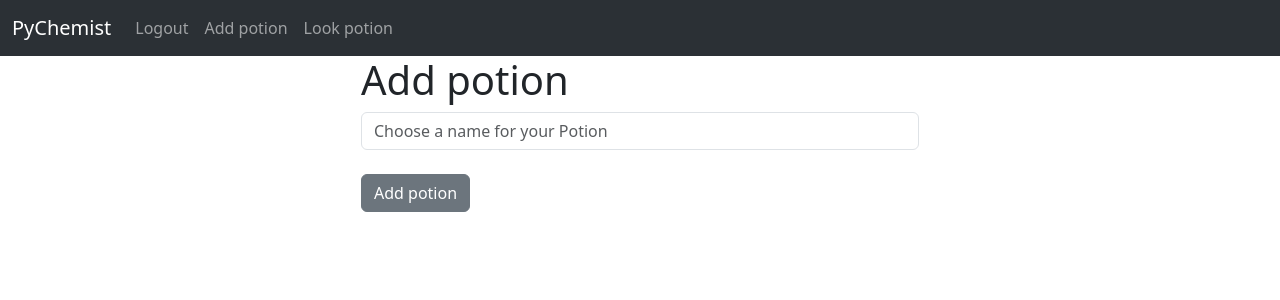
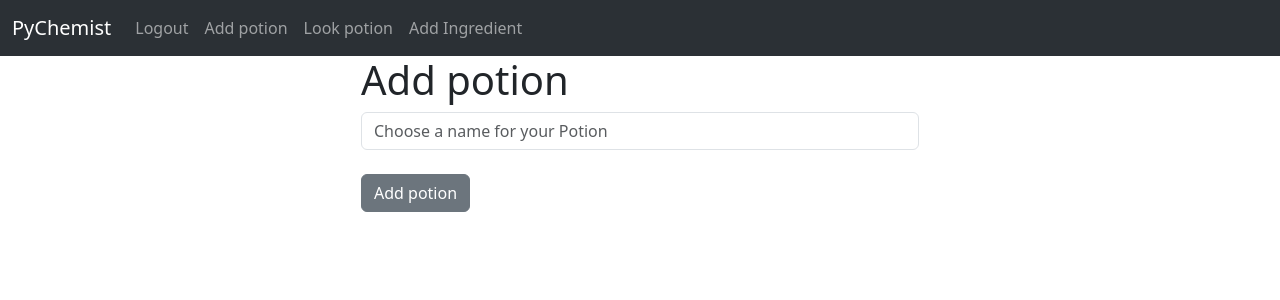
Before and after one commit to Z-Kiss/PyChemist, a Django app: page /add_potion/ in a window 1280 px wide. Shown: the top 300 px of the page. Run offline with Django 4.2, Linux system fonts and the light colour scheme; the visitor is signed in with stand-in values (Sample User, id 1).

Commit message:
add link to Add_Ingredient

```diff
--- a/PyChemist/website/templates/navbar.html
+++ b/PyChemist/website/templates/navbar.html
@@ -15,6 +15,9 @@
                     </li>
                     <li class="nav-item">
                         <a class="nav-link " aria-current="page" href="{% url 'show_potion' %}">Look potion</a>
+                    </li>
+                    <li class="nav-item">
+                        <a class="nav-link " aria-current="page" href="{% url 'add_ingredient' %}">Add Ingredient</a>
                     </li>
                     {% else %}
                     <li class="nav-item">
```
